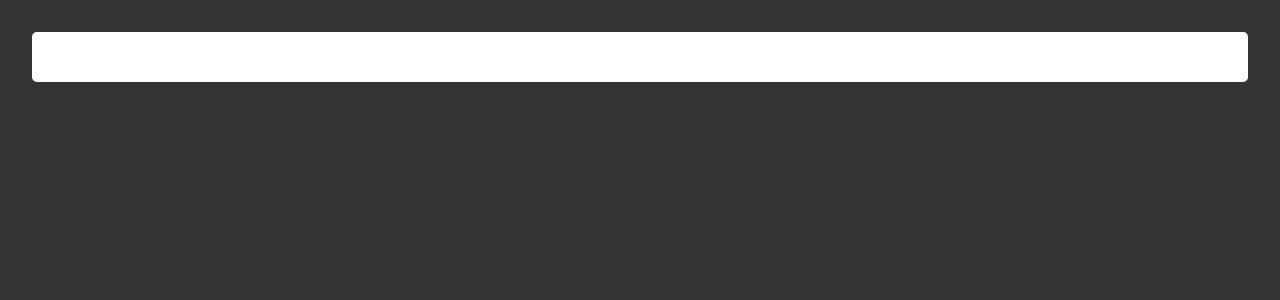
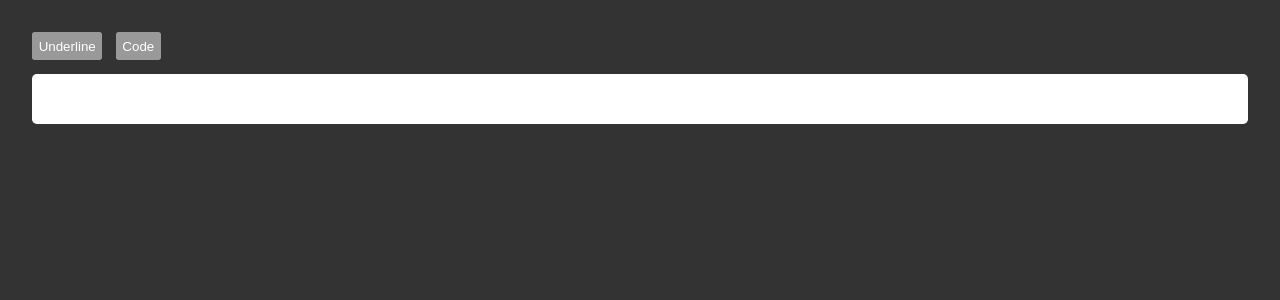
Before and after one commit to zhalice2011/Draft, a React (Create React App) app: page / in a window 1280 px wide. Shown: the top 300 px of the page. Built offline with nearby package versions, Linux system fonts and the light colour scheme.

Commit message:
feat: added rich text key commands

```diff
--- a/src/App.js
+++ b/src/App.js
@@ -1,5 +1,5 @@
 import React, { Component } from 'react';
-import { Editor, EditorState } from 'draft-js';
+import { Editor, EditorState, RichUtils } from 'draft-js';
 import './App.css';
 
 class App extends Component {
@@ -13,12 +13,38 @@ class App extends Component {
   onChange = (editorState) => {
     this.setState({ editorState })
   }
+
+  handleKeyCommand = (command) => {
+    const newState = RichUtils.handleKeyCommand(this.state.editorState, command)
+    if (newState) {
+      this.onChange(newState);
+      return 'handled' // 处理
+    }
+     return 'not-handled' // 不处理
+     // 如果不返回 则是回退到本机命令处理
+  }
+
+  onUnderlineClick = () => {
+    this.onChange(RichUtils.toggleInlineStyle(this.state.editorState, 'UNDERLINE'))
+  }
+
+  onToggleCode = () => {
+    this.onChange(RichUtils.toggleCode(this.state.editorState))
+  }
+
   render() {
     return (
-      <Editor
-        onChange={this.onChange}
-        editorState = {this.state.editorState}
-      />
+      <div>
+        <button onClick={this.onUnderlineClick}>Underline</button>
+        <button onClick={this.onToggleCode}>Code</button>
+        <Editor
+          onChange={this.onChange} // 状态改变函数
+          editorState = {this.state.editorState} // 顶级状态
+
+          handleKeyCommand={this.handleKeyCommand} // 返回代表命令的字符串
+
+        />
+      </div>
     )
   }
 }
--- a/src/index.css
+++ b/src/index.css
@@ -10,3 +10,30 @@ body {
   border-radius: .3em;
   padding: 1em;
 }
+
+button{
+  background: #999;
+  color: #fff;
+  border: none;
+  padding: .5em;
+  cursor: pointer;
+  margin-bottom: 1em;
+  margin-right: 1em;
+  border-radius: .2em;
+}
+ button:hover{
+  background: #888;
+}
+
+pre{
+  border: 1px solid #ccc;
+  background: #f0f0f0;
+  border-radius: .2em;
+  padding: .5em;
+  margin: 0;
+}
+ pre > pre{
+  background: none;
+  border: none;
+  padding: 0;
+}
```
